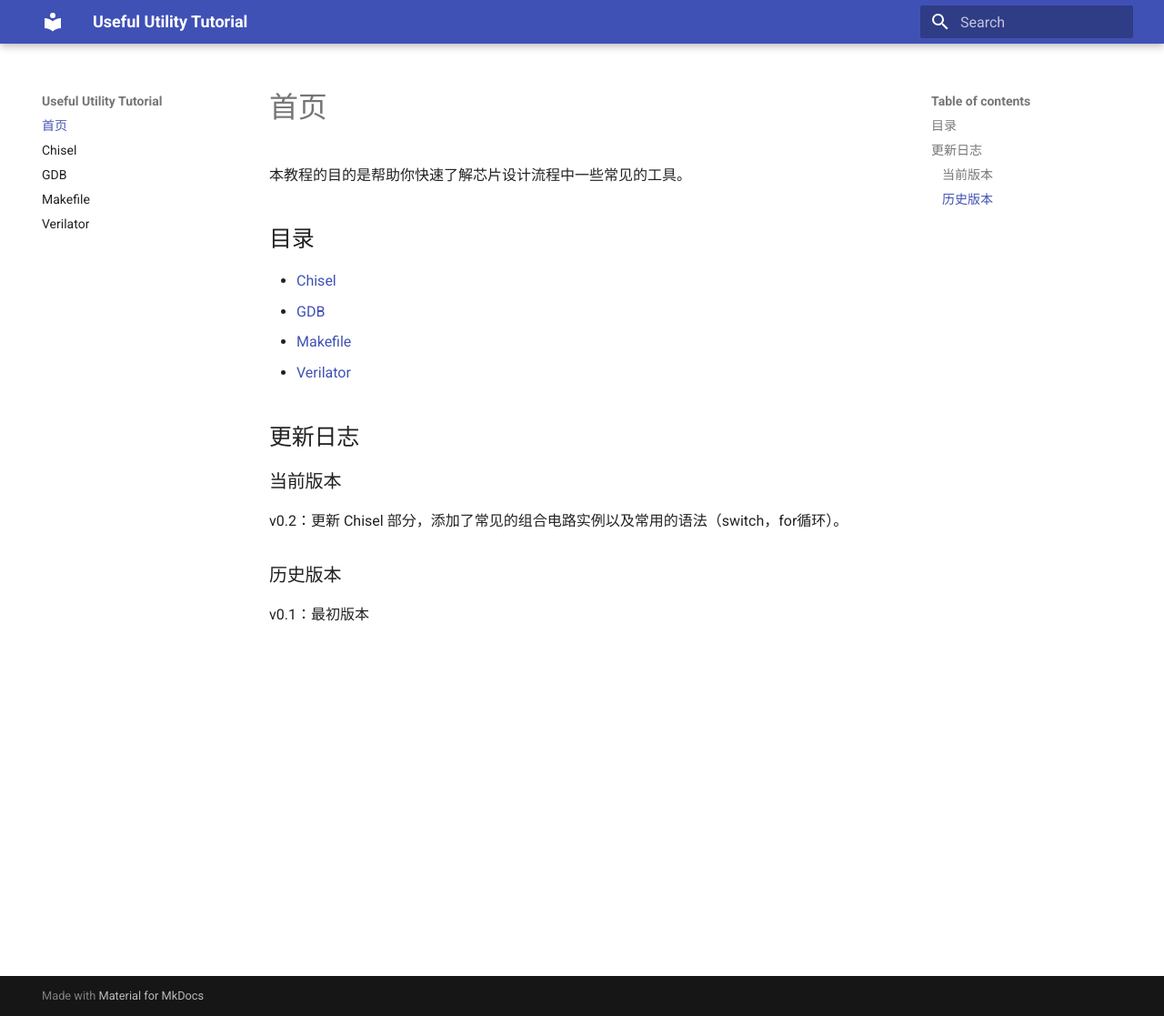
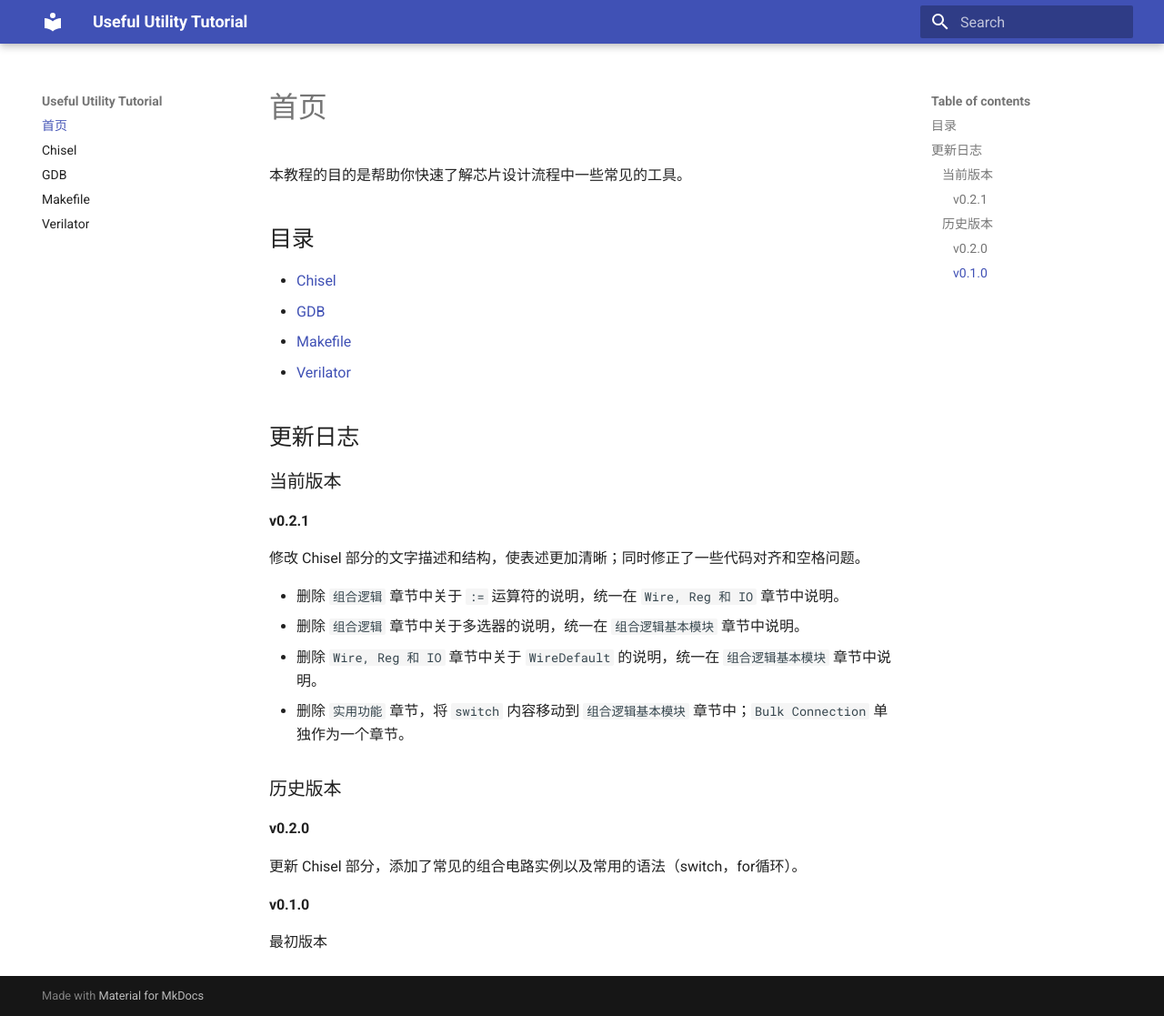
Before and after one commit to Siris-Limx/useful-utility-tutorial, an MkDocs documentation site: the page built from docs/index.md, in a window 1280 px wide and 1117 px high. Shown: the whole window at 91% size. Built offline with MkDocs 1.6.1 and Material for MkDocs 9.7.7, drawn with Linux system fonts in a browser that asks for light colours.

Commit message:
Version 0.2.1, modified the text description and structure of the Chisel part to make the expression clearer; also fixed some code alignment and spacing issues.

```diff
--- a/docs/index.md
+++ b/docs/index.md
@@ -14,8 +14,22 @@
 
 ### 当前版本
 
-v0.2：更新 Chisel 部分，添加了常见的组合电路实例以及常用的语法（switch，for循环）。
+#### v0.2.1
+
+修改 Chisel 部分的文字描述和结构，使表述更加清晰；同时修正了一些代码对齐和空格问题。
+
+- 删除 `组合逻辑` 章节中关于 `:=` 运算符的说明，统一在 `Wire, Reg 和 IO` 章节中说明。
+- 删除 `组合逻辑` 章节中关于多选器的说明，统一在 `组合逻辑基本模块` 章节中说明。
+- 删除 `Wire, Reg 和 IO` 章节中关于 `WireDefault` 的说明，统一在 `组合逻辑基本模块` 章节中说明。
+- 删除 `实用功能` 章节，将 `switch` 内容移动到 `组合逻辑基本模块` 章节中；`Bulk Connection` 单独作为一个章节。
 
 ### 历史版本
 
-v0.1：最初版本
+#### v0.2.0
+
+更新 Chisel 部分，添加了常见的组合电路实例以及常用的语法（switch，for循环）。
+
+
+#### v0.1.0
+
+最初版本
```
Also changed, not shown: docs/Chisel.md (+57 -91 lines), site/Chisel/index.html, site/index.html, site/search/search_index.json, 1 other file.
